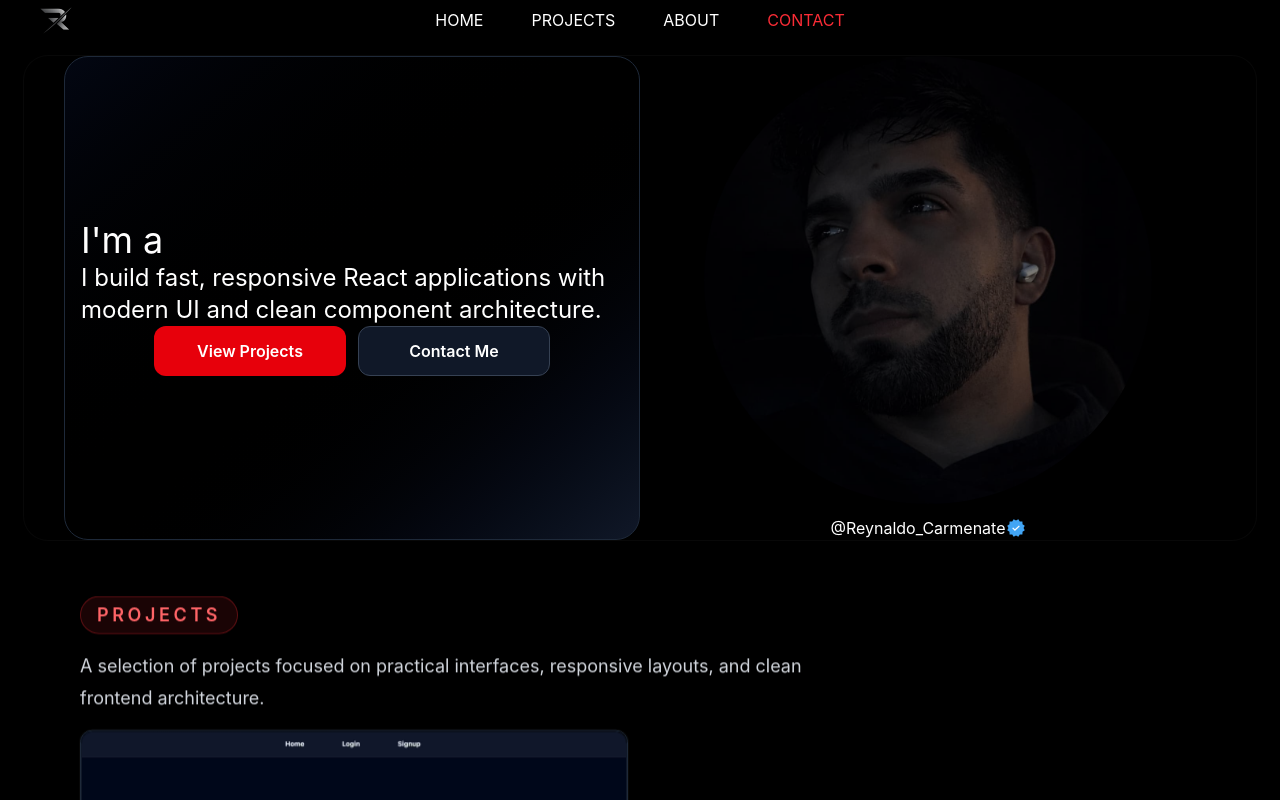
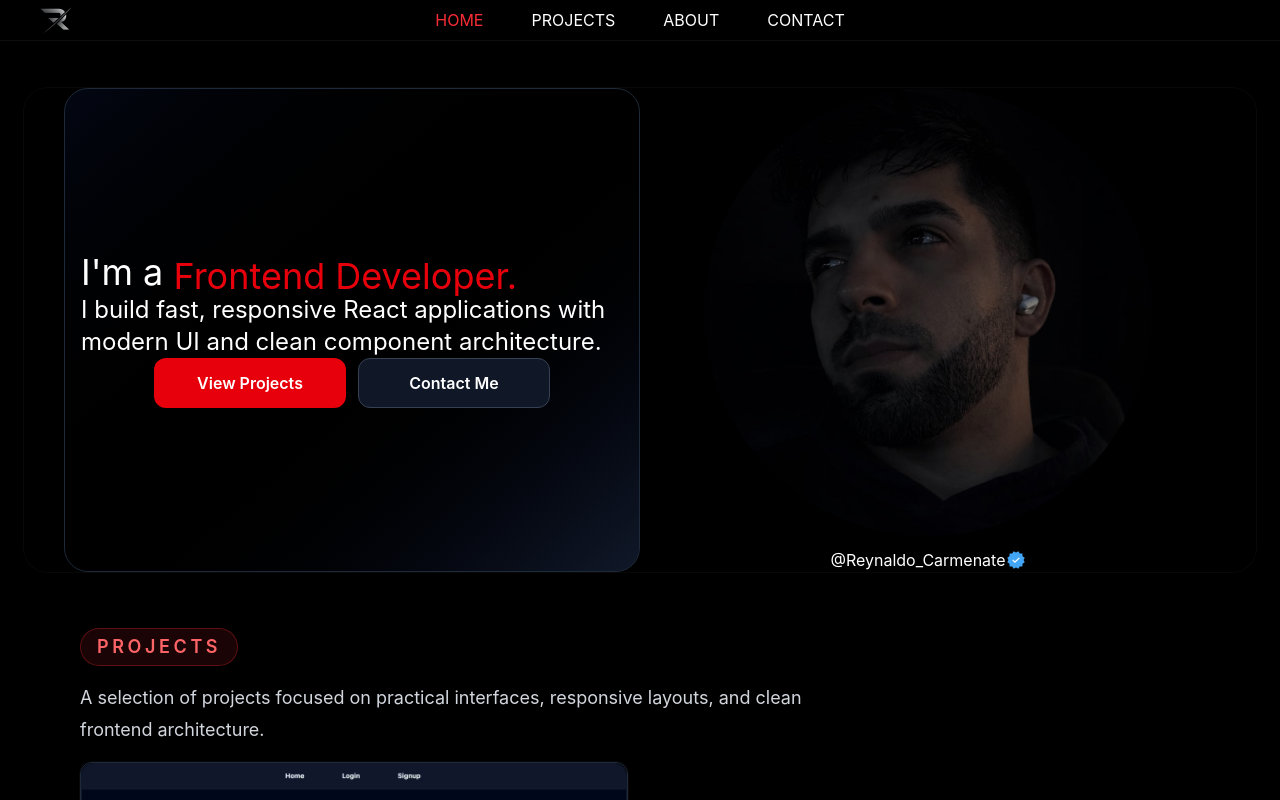
Before and after one commit to ReySlash/Portfolio_landing_page, a React (Vite) app: page / in a window 1280 px wide. Shown: the top 800 px of the page. Built offline with nearby package versions, Linux system fonts and the light colour scheme.

Commit message:
visual bugs fixed

```diff
--- a/src/App.tsx
+++ b/src/App.tsx
@@ -7,14 +7,14 @@ import Projects from "./components/Projects";
 
 const App = () => {
   return (
-    <>
+    <div className="overflow-x-clip pt-16 sm:pt-18">
       <NavBar />
       <Hero />
       <Projects />
       <About />
       <Contact />
       <Footer />
-    </>
+    </div>
   );
 };
 
--- a/src/components/NavBar.tsx
+++ b/src/components/NavBar.tsx
@@ -2,6 +2,18 @@ import { useEffect, useRef, useState } from "react";
 import logo from "../assets/logoMark.png";
 
 const navLinks = ["home", "projects", "about", "contact"];
+
+function focusWithoutScroll(element: HTMLElement | null) {
+  if (!element) {
+    return;
+  }
+
+  try {
+    element.focus({ preventScroll: true });
+  } catch {
+    element.focus();
+  }
+}
 
 function MenuIcon() {
   return (
@@ -46,55 +58,69 @@ function NavBar() {
       .map((link) => document.getElementById(link))
       .filter((section): section is HTMLElement => section !== null);
 
-    const updateActiveSection = () => {
-      const navbar = document.getElementById("navbar");
-      const navbarHeight = navbar?.getBoundingClientRect().height ?? 0;
-      const focusLine = navbarHeight + 24;
-
-      const nearPageBottom =
-        window.innerHeight + window.scrollY >= document.body.scrollHeight - 2;
-
-      if (nearPageBottom) {
-        setActiveSection(sections.at(-1)?.id ?? "contact");
+    if (!sections.length) {
       return;
     }
 
-      let currentSection = sections[0]?.id ?? "home";
+    let observer: IntersectionObserver | null = null;
+    let visibleSections = new Map<string, IntersectionObserverEntry>();
 
-      sections.forEach((section) => {
-        const { top } = section.getBoundingClientRect();
+    const createObserver = () => {
+      const navbarHeight =
+        document.getElementById("navbar")?.getBoundingClientRect().height ?? 0;
 
-        if (top <= focusLine) {
-          currentSection = section.id;
+      observer?.disconnect();
+      visibleSections = new Map<string, IntersectionObserverEntry>();
+
+      observer = new IntersectionObserver(
+        (entries) => {
+          entries.forEach((entry) => {
+            const sectionId = (entry.target as HTMLElement).id;
+
+            if (entry.isIntersecting) {
+              visibleSections.set(sectionId, entry);
+              return;
             }
+
+            visibleSections.delete(sectionId);
           });
 
-      setActiveSection(currentSection);
+          const nextSection = [...visibleSections.values()]
+            .sort(
+              (entryA, entryB) =>
+                entryA.boundingClientRect.top - entryB.boundingClientRect.top,
+            )
+            .at(0)?.target.id;
+
+          if (nextSection) {
+            setActiveSection((currentSection) =>
+              currentSection === nextSection ? currentSection : nextSection,
+            );
+          }
+        },
+        {
+          rootMargin: `-${navbarHeight + 24}px 0px -55% 0px`,
+          threshold: [0, 0.2, 0.5, 1],
+        },
+      );
+
+      sections.forEach((section) => observer?.observe(section));
     };
 
-    const observer = new IntersectionObserver(
-      () => {
-        updateActiveSection();
-      },
-      {
-        threshold: [0, 0.25, 0.5, 0.75, 1],
-      },
-    );
-    sections.forEach((section) => observer.observe(section));
-    window.addEventListener("scroll", updateActiveSection, { passive: true });
-    window.addEventListener("resize", updateActiveSection);
-    updateActiveSection();
+    createObserver();
+    window.addEventListener("resize", createObserver);
 
     return () => {
-      observer.disconnect();
-      window.removeEventListener("scroll", updateActiveSection);
-      window.removeEventListener("resize", updateActiveSection);
+      observer?.disconnect();
+      window.removeEventListener("resize", createObserver);
     };
   }, []);
 
   const closeMenu = () => {
-    menuButtonRef.current?.focus();
     setIsMenuOpen(false);
+    window.requestAnimationFrame(() => {
+      focusWithoutScroll(menuButtonRef.current);
+    });
   };
 
   const handleLinkClick = () => {
@@ -103,14 +129,17 @@ function NavBar() {
 
   useEffect(() => {
     if (isMenuOpen) {
-      closeButtonRef.current?.focus();
+      window.requestAnimationFrame(() => {
+        focusWithoutScroll(closeButtonRef.current);
+      });
     }
   }, [isMenuOpen]);
 
   return (
+    <>
       <header
         id="navbar"
-      className="sticky top-0 z-20 w-full px-4 py-1 sm:px-6 lg:px-10 bg-black/50 backdrop-blur-sm"
+        className="fixed inset-x-0 top-0 z-50 w-full border-b border-white/5 bg-black/90 px-4 py-1 sm:px-6 lg:px-10"
       >
         <div className="relative mx-auto flex w-full max-w-7xl items-center justify-between">
           <a href="#home" className="inline shrink-0">
@@ -149,19 +178,23 @@ function NavBar() {
             {isMenuOpen ? <CloseIcon /> : <MenuIcon />}
           </button>
         </div>
+      </header>
 
       <div
-        className={`fixed inset-0 z-30 bg-black/45 transition-opacity duration-300 md:hidden ${
-          isMenuOpen
-            ? "pointer-events-auto opacity-100"
-            : "pointer-events-none opacity-0"
+        className={`fixed inset-0 z-40 overflow-hidden md:hidden ${
+          isMenuOpen ? "pointer-events-auto" : "pointer-events-none"
         }`}
         aria-hidden={!isMenuOpen}
+      >
+        <div
+          className={`absolute inset-0 bg-black/45 transition-opacity duration-300 ${
+            isMenuOpen ? "opacity-100" : "opacity-0"
+          }`}
           onClick={closeMenu}
         />
 
         <aside
-        className={`fixed top-0 right-0 z-40 flex h-screen w-72 max-w-[82vw] flex-col bg-black/95 px-6 py-6 shadow-2xl backdrop-blur transition-transform duration-300 ease-out md:hidden ${
+          className={`absolute top-0 right-0 flex h-dvh w-72 max-w-[82vw] transform-gpu flex-col bg-black px-6 py-6 shadow-2xl transition-transform duration-300 ease-out ${
             isMenuOpen ? "translate-x-0" : "translate-x-full"
           }`}
           aria-hidden={!isMenuOpen}
@@ -200,7 +233,8 @@ function NavBar() {
             </ul>
           </nav>
         </aside>
-    </header>
+      </div>
+    </>
   );
 }
 
--- a/src/index.css
+++ b/src/index.css
@@ -9,18 +9,12 @@ html {
   scroll-behavior: smooth;
 }
 
-html,
-body {
-  overflow-x: hidden;
-}
-
 .reveal {
   opacity: 0;
   transform: translateY(24px);
   transition:
     opacity 600ms ease,
     transform 600ms ease;
-  will-change: opacity, transform;
 }
 
 .reveal-visible {
@@ -39,28 +33,6 @@ body {
 .typewriter {
   display: inline-block;
   vertical-align: middle;
-  transform: translateY(-2px);
   line-height: 1;
-  width: 0;
-  overflow: hidden;
   white-space: nowrap;
-  border-right: 1px solid currentColor;
-  animation:
-    typing 3s steps(19, end) infinite alternate,
-    blink 0.7s step-end infinite;
 }
-
-@keyframes typing {
-  from {
-    width: 0;
-  }
-  to {
-    width: 15ch;
-  }
-}
-
-@keyframes blink {
-  50% {
-    border-color: transparent;
-  }
-}
```
Lines whose indentation alone changed are shown as unchanged.
